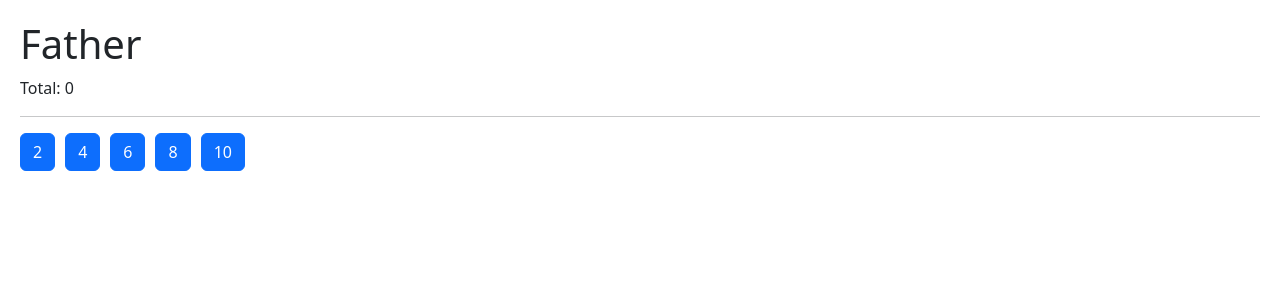
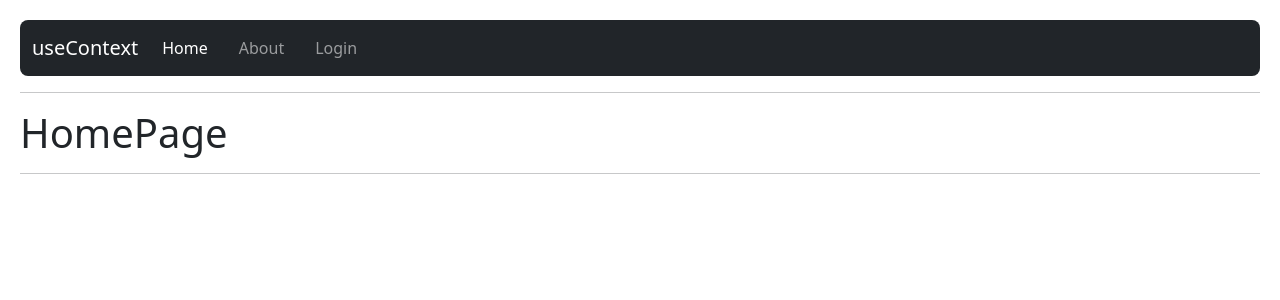
Before and after one commit to soydavidpaucar/react-learning-hooks, a React (Vite) app: page / in a window 1280 px wide. Shown: the top 300 px of the page. Built offline with nearby package versions, Linux system fonts and the light colour scheme.

Commit message:
:art: imported all applications to the main app component

```diff
--- a/src/main.jsx
+++ b/src/main.jsx
@@ -2,9 +2,12 @@
 
 import React from 'react';
 import ReactDOM from 'react-dom/client';
+import { BrowserRouter } from 'react-router-dom';
 
-import { Father } from './07-memo-work/Father';
+import { MainApp } from './09-use-context/MainApp';
 
+// import { TodoApp } from './08-use-reducer/TodoApp';
+// import { Father } from './07-memo-work/Father';
 // import { CallbackHook } from './06-memos/CallbackHook';
 // import { Memorize } from './06-memos/Memorize';
 // import { Layout } from './05-use-layout-effect/Layout';
@@ -17,6 +20,8 @@
 
 ReactDOM.createRoot(document.getElementById('root')).render(
   // <React.StrictMode>
-  <Father />
+  <BrowserRouter>
+    <MainApp />
+  </BrowserRouter>
   // </React.StrictMode>
 );
```
